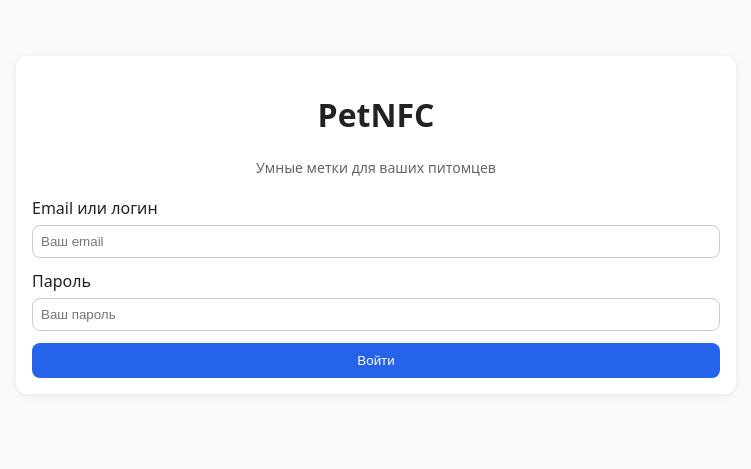
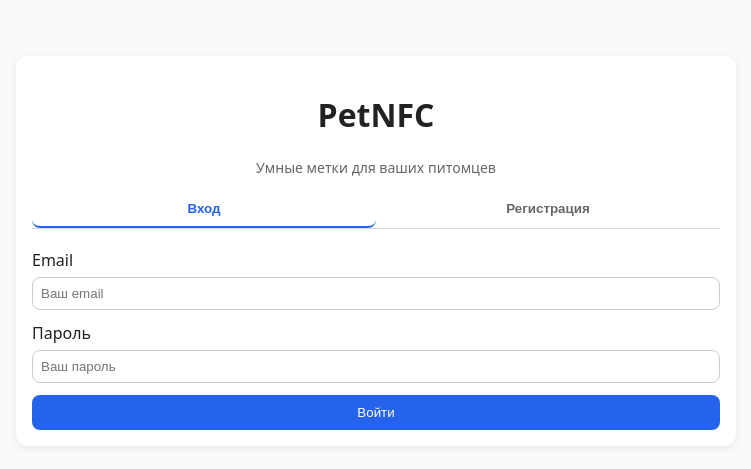
Before and after one commit to serjantlk/petnfc, a Flask app: page / in a window 1280 px wide. Shown: the top 469 px of the page, without its empty margins (264-1015 px from the left). Run offline with Flask 3, Linux system fonts and the light colour scheme.

Commit message:
Update index.html

```diff
--- a/templates/index.html
+++ b/templates/index.html
@@ -6,16 +6,57 @@
 
   {% if tag_code %}
     <div class="flash" style="background:#dcfce7; color:#166534; text-align: center;">
-      Вы приложили метку <b>{{ tag_code }}</b>.<br>Войдите, чтобы привязать её к питомцу.
+      Вы приложили метку <b>{{ tag_code }}</b>.<br>Войдите или зарегистрируйтесь, чтобы привязать её.
     </div>
   {% endif %}
 
-  <form method="post" style="margin-top: 20px;">
-    <label>Email или логин</label>
-    <input name="email" type="text" required placeholder="Ваш email">
-    <label>Пароль</label>
-    <input name="password" type="password" required placeholder="Ваш пароль">
-    <button style="width: 100%;">Войти</button>
-  </form>
+  <!-- Переключатель вкладок -->
+  <div style="display: flex; margin-bottom: 20px; border-bottom: 1px solid #ddd;">
+    <button id="tab-login" onclick="showTab('login')" style="flex:1; background:none; color:#2563eb; border:none; border-bottom:2px solid #2563eb; padding:10px; font-weight:bold; cursor:pointer;">Вход</button>
+    <button id="tab-register" onclick="showTab('register')" style="flex:1; background:none; color:#666; border:none; border-bottom:2px solid transparent; padding:10px; font-weight:bold; cursor:pointer;">Регистрация</button>
+  </div>
+
+  <!-- Форма ВХОДА -->
+  <div id="form-login" style="display: {% if is_register %}none{% else %}block{% endif %};">
+    <form method="post">
+      <input type="hidden" name="action" value="login">
+      {% if tag_code %}<input type="hidden" name="tag" value="{{ tag_code }}">{% endif %}
+      <label>Email</label>
+      <input name="email" type="email" required placeholder="Ваш email">
+      <label>Пароль</label>
+      <input name="password" type="password" required placeholder="Ваш пароль">
+      <button style="width: 100%;">Войти</button>
+    </form>
+  </div>
+
+  <!-- Форма РЕГИСТРАЦИИ -->
+  <div id="form-register" style="display: {% if is_register %}block{% else %}none{% endif %};">
+    <form method="post">
+      <input type="hidden" name="action" value="register">
+      {% if tag_code %}<input type="hidden" name="tag" value="{{ tag_code }}">{% endif %}
+      <label>Имя</label>
+      <input name="name" type="text" placeholder="Как к вам обращаться?">
+      <label>Email</label>
+      <input name="email" type="email" required placeholder="you@example.com">
+      <label>Телефон</label>
+      <input name="phone" type="tel" placeholder="+7 (999) 123-45-67">
+      <label>Пароль</label>
+      <input name="password" type="password" required placeholder="Придумайте пароль">
+      <button style="width: 100%; background:#16a34a;">Зарегистрироваться</button>
+    </form>
+  </div>
 </div>
+
+<script>
+  function showTab(tab) {
+    document.getElementById('form-login').style.display = tab === 'login' ? 'block' : 'none';
+    document.getElementById('form-register').style.display = tab === 'register' ? 'block' : 'none';
+
+    document.getElementById('tab-login').style.borderBottomColor = tab === 'login' ? '#2563eb' : 'transparent';
+    document.getElementById('tab-login').style.color = tab === 'login' ? '#2563eb' : '#666';
+
+    document.getElementById('tab-register').style.borderBottomColor = tab === 'register' ? '#2563eb' : 'transparent';
+    document.getElementById('tab-register').style.color = tab === 'register' ? '#2563eb' : '#666';
+  }
+</script>
 {% endblock %}
```
